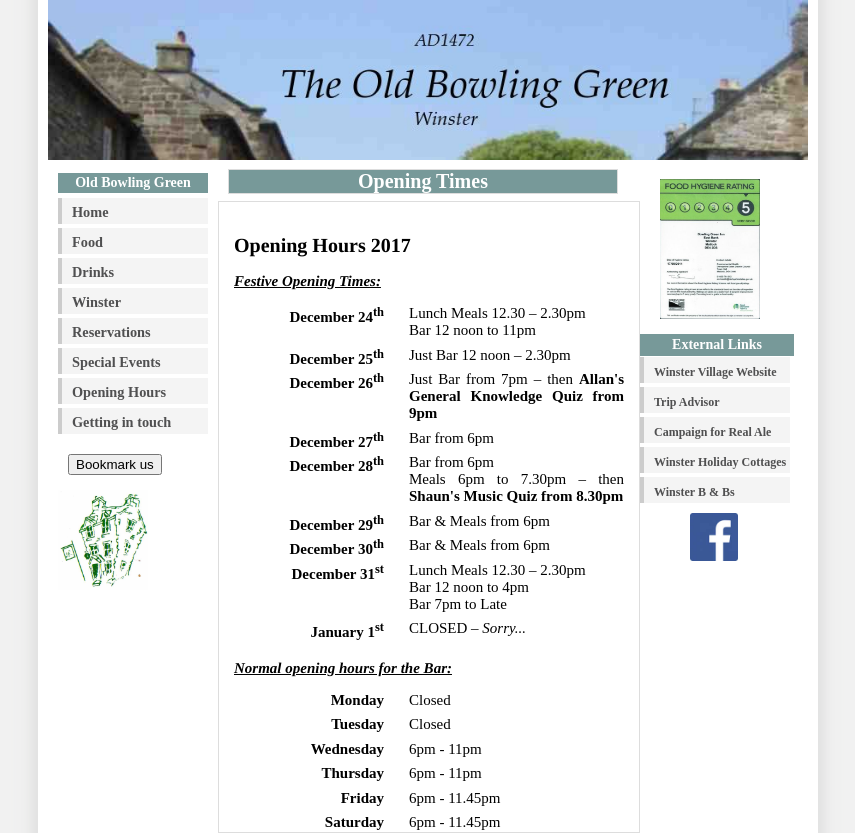
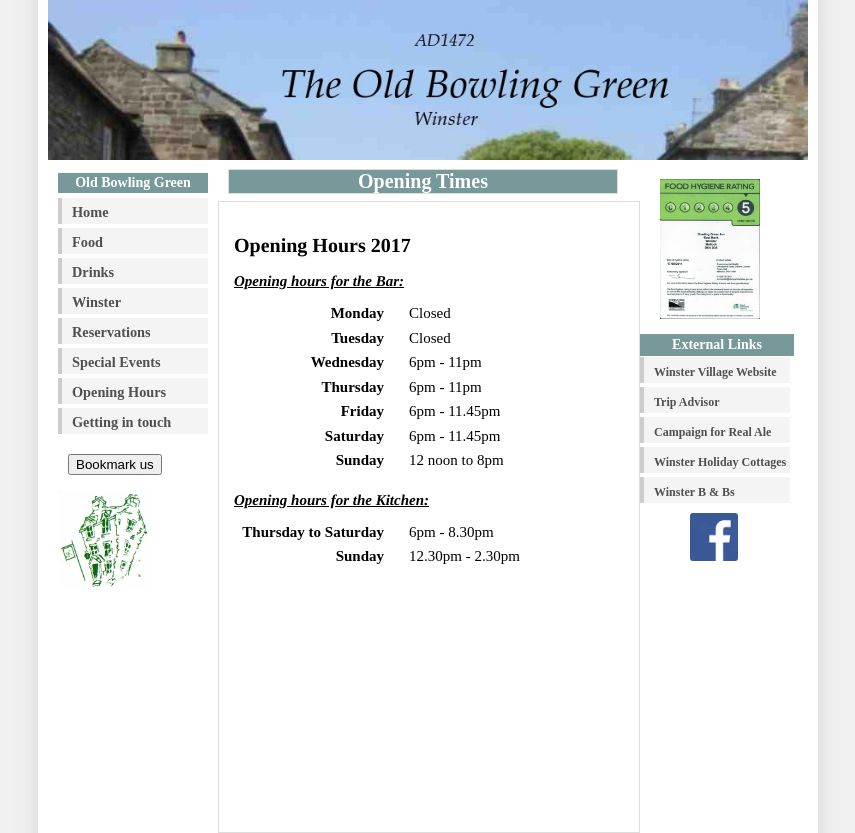
Before and after one commit to subnova/legacy-obg, a PHP site: page /openinghours.php in a window 1280 px wide. Shown: the whole page, without its empty margins (212-1067 px from the left). Run offline with PHP 8.4, Linux system fonts and the light colour scheme; data that the repository does not hold is empty; some libraries are stand-ins or nearby versions.

Commit message:
Removed christmas opening hours.

```diff
--- a/openinghours.php
+++ b/openinghours.php
@@ -33,24 +33,7 @@
 
    <p></p>
 
-   <span class="opening-hours-heading">Festive Opening Times:</span>
-   <dl class="opening-hours">
-    <dt>December 24<sup>th</sup></dt><dd>Lunch Meals 12.30 &ndash; 2.30pm<br>
-                                         Bar 12 noon to 11pm</dd>
-    <dt>December 25<sup>th</sup></dt><dd>Just Bar 12 noon &ndash; 2.30pm</dd>
-    <dt>December 26<sup>th</sup></dt><dd>Just Bar from 7pm &ndash; then <b>Allan's General Knowledge Quiz from 9pm</b></dd>
-    <dt>December 27<sup>th</sup></dt><dd>Bar from 6pm</dd>
-    <dt>December 28<sup>th</sup></dt><dd>Bar from 6pm<br>
-                                         Meals 6pm to 7.30pm  &ndash; then <b>Shaun's Music Quiz from 8.30pm</b></dd>
-    <dt>December 29<sup>th</sup></dt><dd>Bar &amp; Meals from 6pm</dd>
-    <dt>December 30<sup>th</sup></dt><dd>Bar &amp; Meals from 6pm</dd>
-    <dt>December 31<sup>st</sup></dt><dd>Lunch Meals 12.30 &ndash; 2.30pm<br>
-                                         Bar 12 noon to 4pm<br>
-                                         Bar 7pm to Late</dd>
-    <dt>January 1<sup>st</sup></dt><dd>CLOSED &ndash; <i>Sorry...</i></dd>
-   </dl>
-
-   <span class="opening-hours-heading">Normal opening hours for the Bar:</span>
+   <span class="opening-hours-heading">Opening hours for the Bar:</span>
    <dl class="opening-hours">
     <dt>Monday</dt><dd>Closed</dd>
     <dt>Tuesday</dt><dd>Closed</dd>
@@ -61,7 +44,7 @@
     <dt>Sunday</dt><dd>12 noon to 8pm</dd>
    </dl>
 
-   <span class="opening-hours-heading">Normal opening hours for the Kitchen:</span>
+   <span class="opening-hours-heading">Opening hours for the Kitchen:</span>
    <dl class="opening-hours">
     <dt>Thursday to Saturday</dt><dd>6pm - 8.30pm</dd>
     <dt>Sunday</dt><dd>12.30pm - 2.30pm</dt>
```
